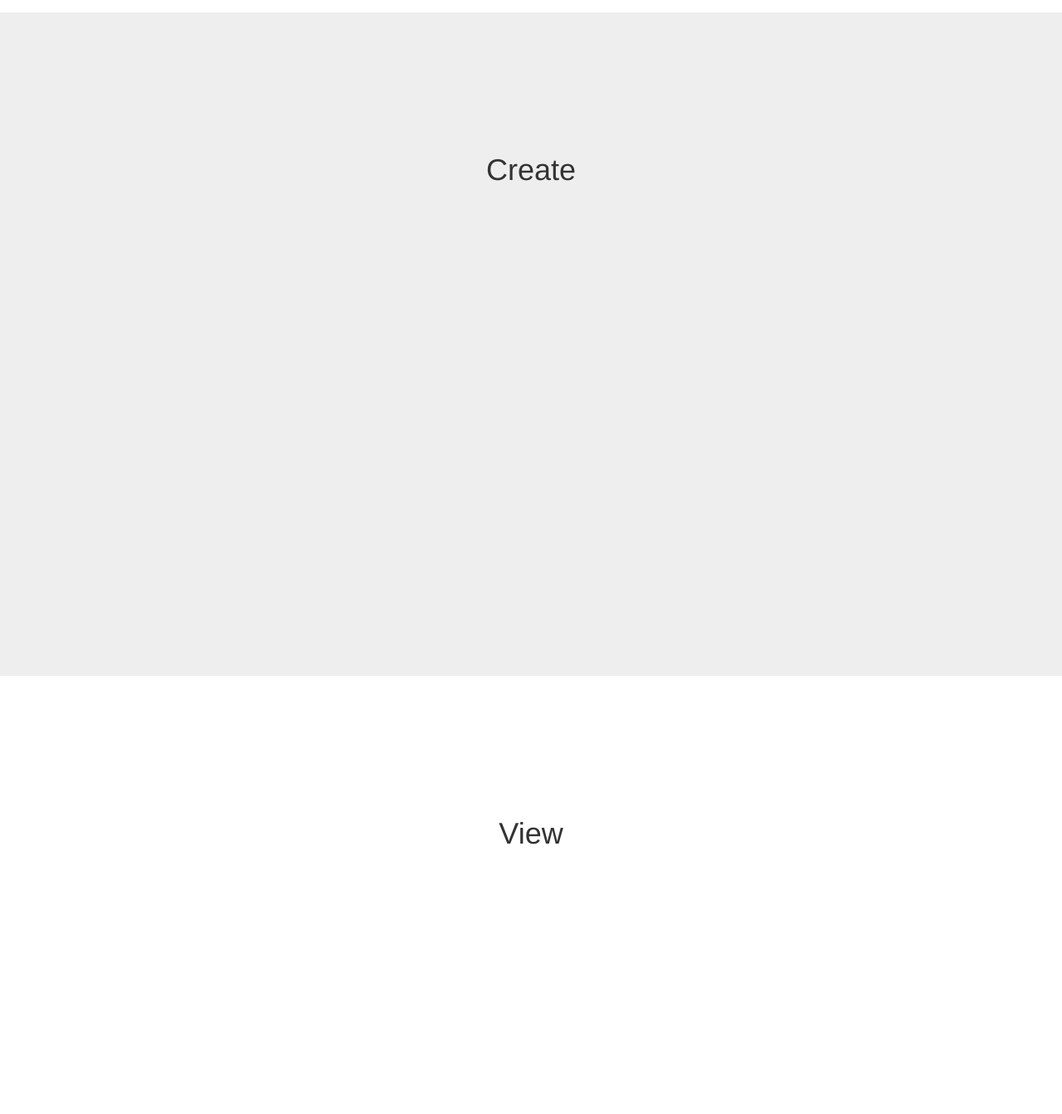
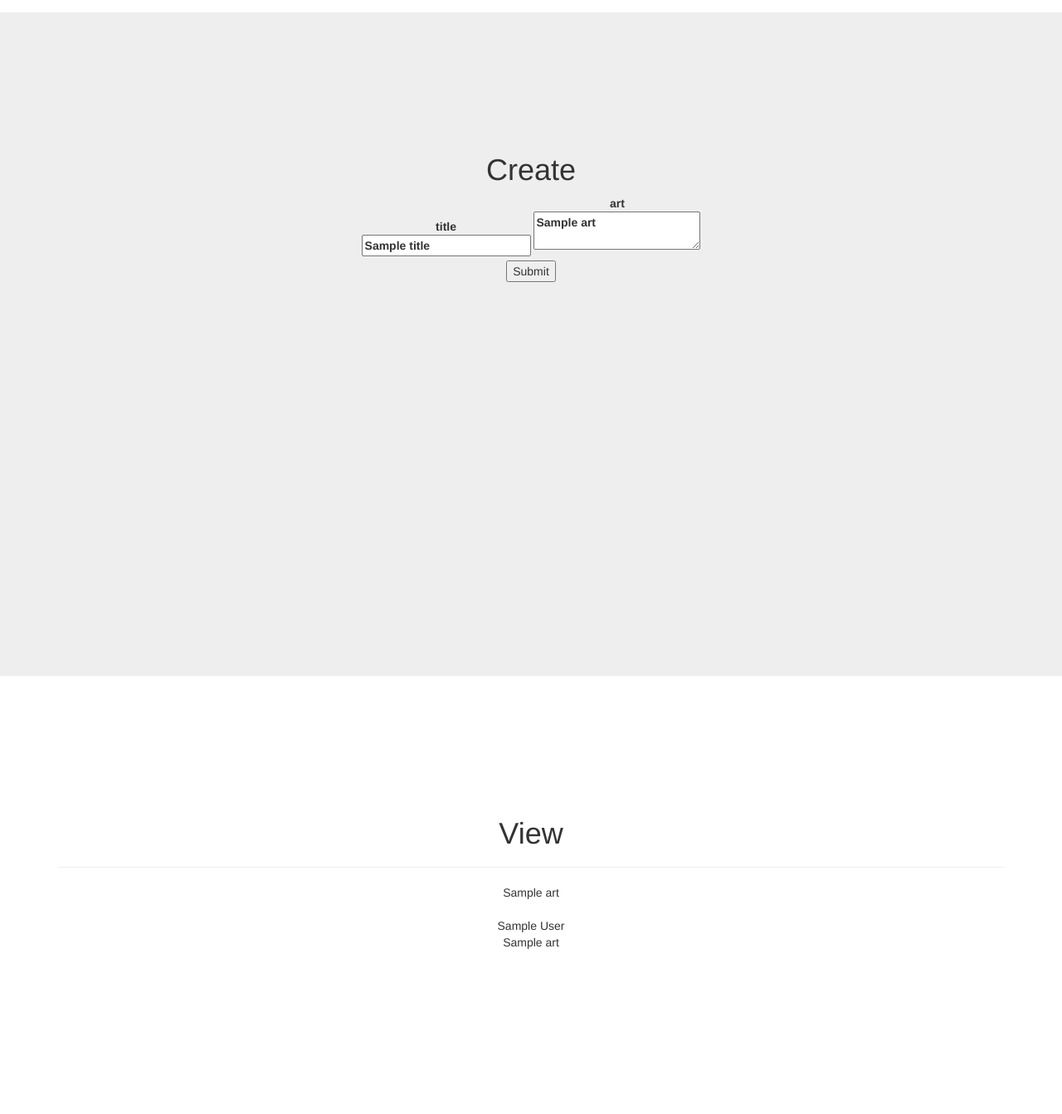
Before and after one commit to brgirardeau/AsciiDatabase, a Python web app: template templates/profilepage.html in a window 1280 px wide. Shown: the part 785-2128 px from the top of the page at 83% size. Run offline with Jinja, Linux system fonts and the light colour scheme; the template is opened without the code that fills it: most values are stand-ins (such as "Sample title", 1, 10 or a date in 2020).

Commit message:
More Edits
Working on organizing flow through the website

```diff
--- a/index.yaml
+++ b/index.yaml
@@ -9,3 +9,9 @@
 # manually, move them above the marker line.  The index.yaml file is
 # automatically uploaded to the admin console when you next deploy
 # your application using appcfg.py.
+
+- kind: Art
+  properties:
+  - name: author
+  - name: created
+    direction: desc
--- a/stylesheets/signin.css
+++ b/stylesheets/signin.css
@@ -10,6 +10,10 @@
 
 .error {
   color:red;
+}
+
+.signup-link {
+  text-align: center;
 }
 
 .form-signin {
--- a/stylesheets/signup.css
+++ b/stylesheets/signup.css
@@ -6,6 +6,10 @@
   -moz-background-size: cover;
   -o-background-size: cover;
   background-size: cover;
+}
+
+.signup-link {
+  text-align: center;
 }
 
 .form-signin {
--- a/templates/feed.html
+++ b/templates/feed.html
@@ -11,7 +11,8 @@
     {% for art in arts %}
     <hr>
        <div class="art">
-	 <div class="art-title">{{art.title}}</div>
+	 <div class="art-title">{{art.title}}</div><br>
+   <div class="art-author">{{art.author}}</div>
 	 <pre class="art-body">{{art.art}}</pre>  <!-- pre tag preserves white space -->
        </div>
     {% endfor %}
--- a/templates/profilepage.html
+++ b/templates/profilepage.html
@@ -82,6 +82,18 @@
             <div class="row">
                 <div class="col-lg-12">
                     <h1>Create</h1>
+                    <form method="post">
+                      <label>
+                        <div>title</div>
+                        <input type="text" name="title" value="{{title}}">
+                      </label>
+                      <label>
+                        <div>art</div>
+                        <textarea name="art">{{art}}</textarea>
+                      </label>
+                      <div class="error">{{error}}</div>
+                      <input type="submit">
+                    </form>
                 </div>
             </div>
         </div>
@@ -93,6 +105,14 @@
             <div class="row">
                 <div class="col-lg-12">
                     <h1>View</h1>
+                    {% for art in arts %}
+                    <hr>
+                       <div class="art">
+                     <div class="art-title">{{art.title}}</div><br>
+                   <div class="art-author">{{art.author}}</div>
+{{art.art}}<!-- </pre> -->  <!-- pre tag preserves white space -->
+                       </div>
+                    {% endfor %}
                 </div>
             </div>
         </div>
--- a/templates/signin.html
+++ b/templates/signin.html
@@ -8,7 +8,7 @@
     <meta name="author" content="">
     <link rel="icon" href="../../favicon.ico">
 
-    <title>Signin Template for Bootstrap</title>
+    <title>Signin</title>
 
     <!-- Bootstrap core CSS -->
     <link href="../stylesheets/bootstrap.min.css" rel="stylesheet">
@@ -40,6 +40,9 @@
         </div>
 -->
         <button class="btn btn-lg btn-primary btn-block" type="submit">Sign in</button>
+        <div class ="signup-link">
+        <a href="/signup">Sign Up</a>
+        </div>
       </form>
 
     </div> <!-- /container -->
--- a/templates/signup.html
+++ b/templates/signup.html
@@ -8,7 +8,7 @@
     <meta name="author" content="">
     <link rel="icon" href="../../favicon.ico">
 
-    <title>Signin Template for Bootstrap</title>
+    <title>Signup</title>
 
     <!-- Bootstrap core CSS -->
     <link href="../stylesheets/bootstrap.min.css" rel="stylesheet">
@@ -34,6 +34,9 @@
 		 <input type="password" name="PasswordTwo" class="form-control" placeholder="Verify Password" required><p>
 		  <input type="email" name="Email" class="form-control" placeholder="Email" required></p>
         <button class="btn btn-lg btn-primary btn-block" type="submit">Sign Up</button>
+        <div class ="signup-link">
+        <a href="/signin">Sign In</a>
+        </div>
       </form>
 
     </div> <!-- /container -->
```
Also changed, not shown: main.py (+21 -7 lines), 2 other files.
